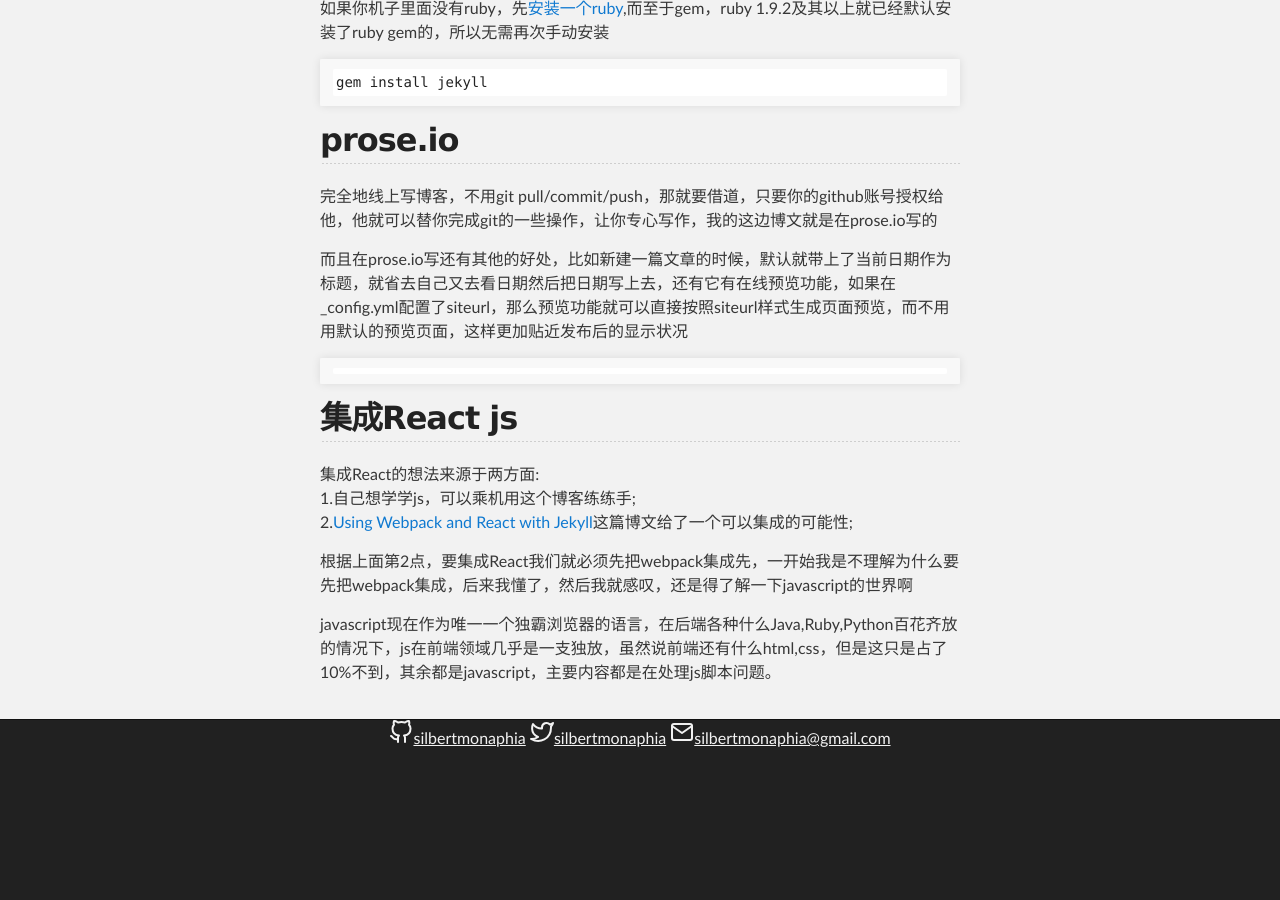
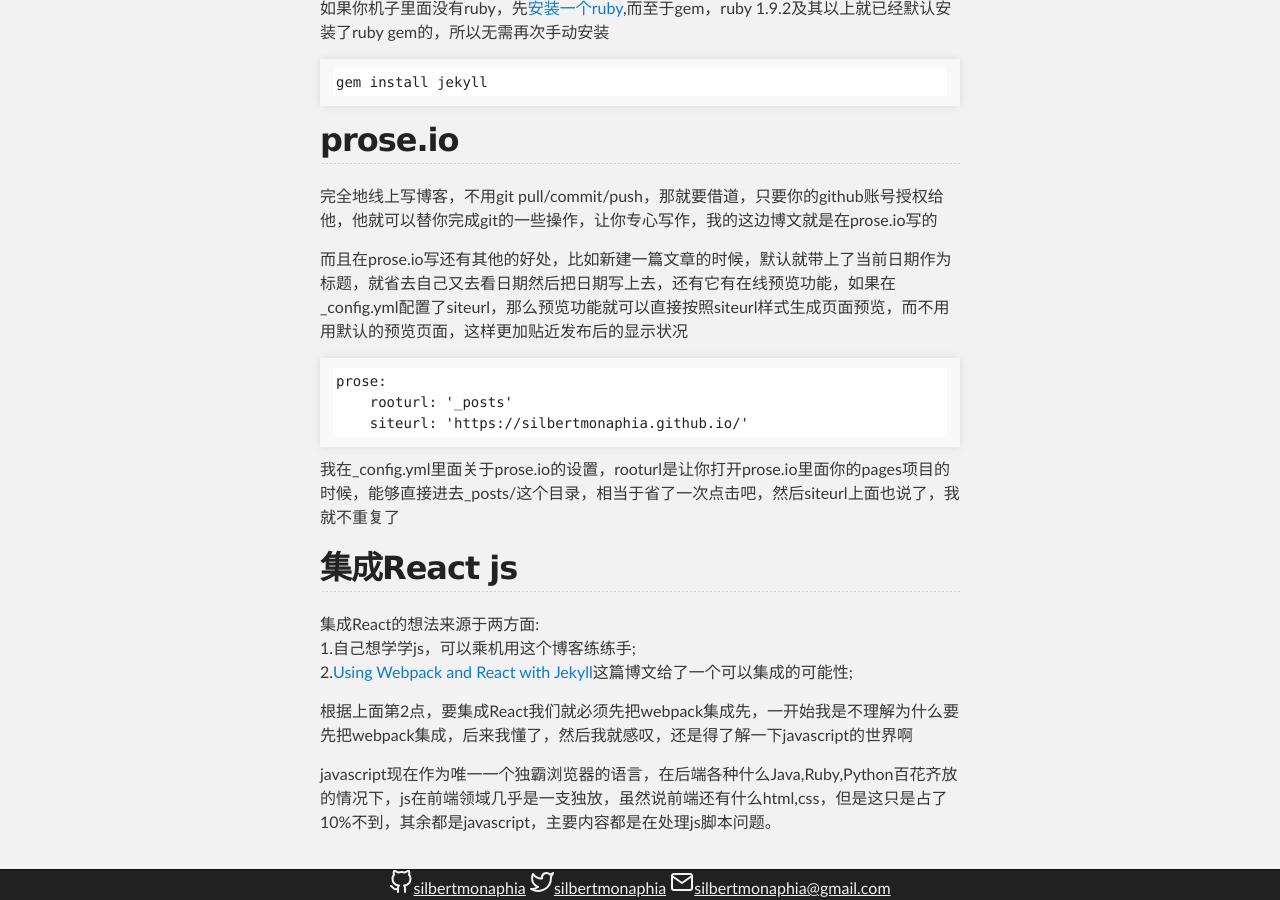
Before and after one commit to silbertmonaphia/silbertmonaphia.github.io, a Jekyll site: the page built from _posts/2018-01-02-关于这个博客.md, in a window 1280 px wide and 900 px high, scrolled down 3151 px. Built offline with Jekyll 4.4.1, drawn with Linux system fonts in a browser that asks for light colours; our own code applies the rules of GitHub Pages for plain Markdown files; the repository's description, which GitHub fills in, is left out; before the commit the page ends 3901 px from its top, so only the background shows below that.

Commit message:
Update 2018-01-02-关于这个博客.md

````diff
--- a/_posts/2018-01-02-关于这个博客.md
+++ b/_posts/2018-01-02-关于这个博客.md
@@ -97,7 +97,11 @@
 而且在prose.io写还有其他的好处，比如新建一篇文章的时候，默认就带上了当前日期作为标题，就省去自己又去看日期然后把日期写上去，还有它有在线预览功能，如果在_config.yml配置了siteurl，那么预览功能就可以直接按照siteurl样式生成页面预览，而不用用默认的预览页面，这样更加贴近发布后的显示状况
 
 ```
+prose:
+    rooturl: '_posts'
+    siteurl: 'https://silbertmonaphia.github.io/'
 ```
+我在_config.yml里面关于prose.io的设置，rooturl是让你打开prose.io里面你的pages项目的时候，能够直接进去_posts/这个目录，相当于省了一次点击吧，然后siteurl上面也说了，我就不重复了
 
 
 ## 集成React js
````
